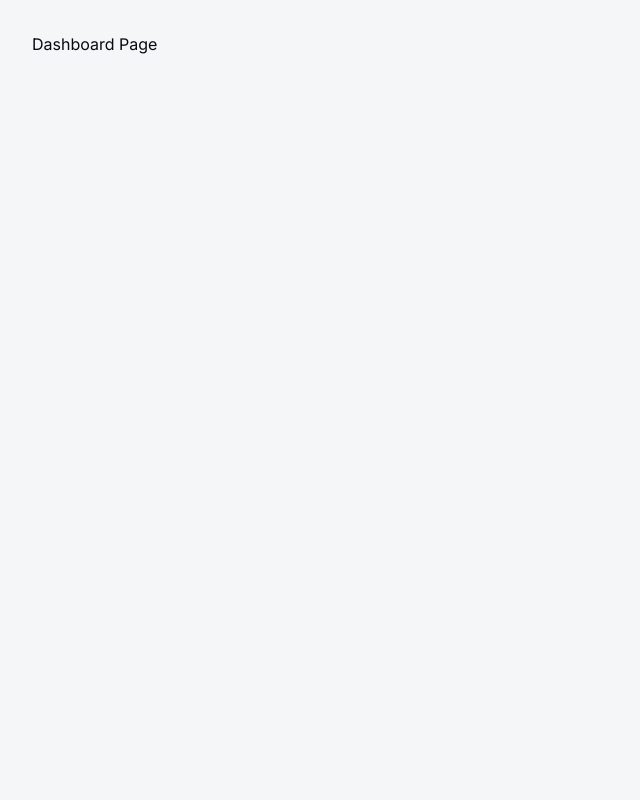
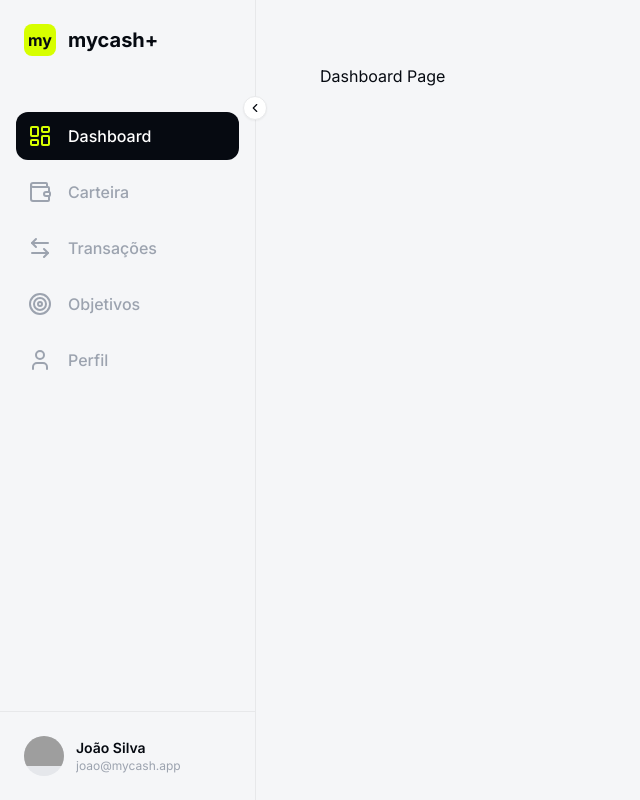
Before and after one commit to pxtjoao/MYCASHAPP, a React (Vite) app: page / in a window 1280 px wide. Shown: the whole page, without its empty margins (0-640 px from the left). Built offline with nearby package versions, Linux system fonts and the light colour scheme; grey boxes are pictures that could not be loaded.

Commit message:
feat: implement desktop sidebar and main layout

```diff
--- a/src/App.tsx
+++ b/src/App.tsx
@@ -4,20 +4,21 @@ import Transactions from './pages/Transactions';
 import Cards from './pages/Cards';
 import Goals from './pages/Goals';
 import Profile from './pages/Profile';
+import { MainLayout } from './components/layout/MainLayout';
 
 function App() {
     return (
         <BrowserRouter>
-            <div className="min-h-screen bg-background-400 font-sans text-secondary-900">
-                <Routes>
+            <Routes>
+                <Route element={<MainLayout />}>
                     <Route path="/" element={<Dashboard />} />
                     <Route path="/transactions" element={<Transactions />} />
                     <Route path="/cards" element={<Cards />} />
                     <Route path="/goals" element={<Goals />} />
                     <Route path="/profile" element={<Profile />} />
-                    <Route path="*" element={<Navigate to="/" replace />} />
-                </Routes>
-            </div>
+                </Route>
+                <Route path="*" element={<Navigate to="/" replace />} />
+            </Routes>
         </BrowserRouter>
     );
 }
--- /dev/null
+++ b/src/components/layout/MainLayout.tsx
@@ -0,0 +1,28 @@
+import { useState } from 'react';
+import { Sidebar } from './Sidebar';
+import { Outlet } from 'react-router-dom';
+import { clsx } from 'clsx';
+
+export function MainLayout() {
+    const [isSidebarCollapsed, setIsSidebarCollapsed] = useState(false);
+
+    return (
+        <div className="min-h-screen bg-background-400 flex relative">
+            <Sidebar
+                isCollapsed={isSidebarCollapsed}
+                toggleSidebar={() => setIsSidebarCollapsed(!isSidebarCollapsed)}
+            />
+
+            <main
+                className={clsx(
+                    "flex-1 min-h-screen transition-all duration-300 w-full",
+                    isSidebarCollapsed ? "lg:pl-20" : "lg:pl-64"
+                )}
+            >
+                <div className="w-full h-full p-4 lg:p-8">
+                    <Outlet />
+                </div>
+            </main>
+        </div>
+    );
+}
--- /dev/null
+++ b/src/components/layout/Sidebar.tsx
@@ -0,0 +1,127 @@
+import {
+    LayoutDashboard,
+    Wallet,
+    ArrowLeftRight,
+    Target,
+    User,
+    ChevronLeft,
+    ChevronRight,
+} from 'lucide-react';
+import { Link, useLocation } from 'react-router-dom';
+import { clsx } from 'clsx';
+import { twMerge } from 'tailwind-merge';
+
+interface SidebarProps {
+    isCollapsed: boolean;
+    toggleSidebar: () => void;
+}
+
+export function Sidebar({ isCollapsed, toggleSidebar }: SidebarProps) {
+    const location = useLocation();
+
+    const navItems = [
+        { name: 'Dashboard', path: '/', icon: LayoutDashboard },
+        { name: 'Carteira', path: '/cards', icon: Wallet },
+        { name: 'Transações', path: '/transactions', icon: ArrowLeftRight },
+        { name: 'Objetivos', path: '/goals', icon: Target },
+        { name: 'Perfil', path: '/profile', icon: User },
+    ];
+
+    return (
+        <aside
+            className={twMerge(
+                "hidden lg:flex flex-col h-screen fixed left-0 top-0 bg-background-400 border-r border-secondary-50 transition-all duration-300 z-50",
+                isCollapsed ? "w-20" : "w-64"
+            )}
+        >
+            {/* Header / Logo */}
+            <div className="h-20 flex items-center px-6">
+                <div className="flex items-center gap-3 overflow-hidden">
+                    <div className="w-8 h-8 bg-primary-500 rounded-lg flex items-center justify-center text-secondary-900 font-bold shrink-0">
+                        my
+                    </div>
+                    <span className={clsx(
+                        "font-bold text-xl text-secondary-900 transition-opacity duration-300 whitespace-nowrap",
+                        isCollapsed ? "opacity-0 w-0" : "opacity-100"
+                    )}>
+                        mycash+
+                    </span>
+                </div>
+            </div>
+
+            {/* Navigation */}
+            <nav className="flex-1 py-8 px-4 flex flex-col gap-2">
+                {navItems.map((item) => {
+                    const isActive = location.pathname === item.path;
+                    return (
+                        <Link
+                            key={item.path}
+                            to={item.path}
+                            className="relative group"
+                        >
+                            <div className={clsx(
+                                "flex items-center gap-4 px-3 py-3 rounded-xl transition-all duration-200",
+                                isActive
+                                    ? "bg-secondary-900 text-surface-500"
+                                    : "text-neutral-500 hover:bg-white hover:text-secondary-900"
+                            )}>
+                                <item.icon
+                                    size={24}
+                                    className={clsx(
+                                        "shrink-0",
+                                        isActive ? "text-primary-500" : "text-current"
+                                    )}
+                                />
+                                <span className={clsx(
+                                    "font-medium whitespace-nowrap transition-all duration-300 overflow-hidden",
+                                    isCollapsed ? "w-0 opacity-0" : "w-auto opacity-100"
+                                )}>
+                                    {item.name}
+                                </span>
+                            </div>
+
+                            {/* Tooltip for Collapsed State */}
+                            {isCollapsed && (
+                                <div className="absolute left-full top-1/2 -translate-y-1/2 ml-4 px-3 py-1.5 bg-secondary-900 text-white text-sm rounded-md opacity-0 group-hover:opacity-100 pointer-events-none transition-opacity whitespace-nowrap z-50">
+                                    {item.name}
+                                </div>
+                            )}
+                        </Link>
+                    );
+                })}
+            </nav>
+
+            {/* Footer / Profile */}
+            <div className="p-4 border-t border-secondary-50">
+                <div className={clsx(
+                    "flex items-center gap-3 p-2 rounded-xl transition-colors hover:bg-white cursor-pointer",
+                    isCollapsed ? "justify-center" : ""
+                )}>
+                    <div className="w-10 h-10 rounded-full bg-neutral-300 shrink-0 overflow-hidden">
+                        <img src="https://github.com/shadcn.png" alt="User" />
+                    </div>
+
+                    <div className={clsx(
+                        "flex flex-col overflow-hidden transition-all duration-300",
+                        isCollapsed ? "w-0 opacity-0" : "w-auto opacity-100"
+                    )}>
+                        <span className="font-semibold text-sm text-secondary-900 truncate">João Silva</span>
+                        <span className="text-xs text-neutral-500 truncate">joao@mycash.app</span>
+                    </div>
+                </div>
+            </div>
+
+            {/* Toggle Button */}
+            <button
+                onClick={toggleSidebar}
+                className="absolute -right-3 top-24 w-6 h-6 bg-white border border-secondary-50 rounded-full flex items-center justify-center shadow-sm hover:scale-110 transition-transform z-50"
+            >
+                {isCollapsed ? (
+                    <ChevronRight size={14} className="text-secondary-900" />
+                ) : (
+                    <ChevronLeft size={14} className="text-secondary-900" />
+                )}
+            </button>
+        </aside>
+    );
+}
--- /dev/null
+++ b/src/components/layout/types.ts
@@ -0,0 +1,5 @@
+import { ReactNode } from 'react';
+
+export interface LayoutProps {
+    children: ReactNode;
+}
```
Also changed, not shown: 5 other files (tests, documents, lock files or other folders).
